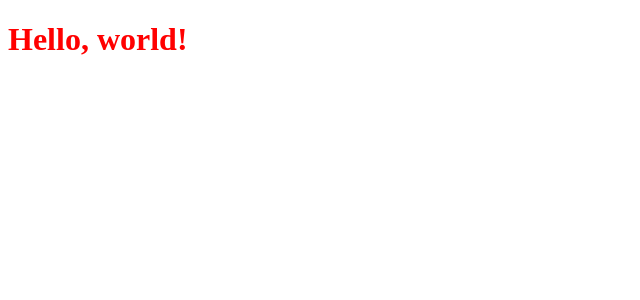
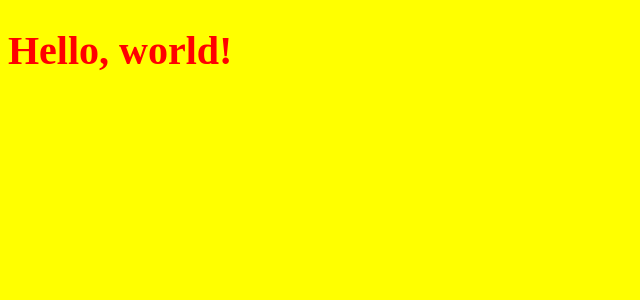
Before and after one commit to missxiaolin/react-project, a React app: page / in a window 1280 px wide. Shown: the top 300 px of the page, without its empty margins (0-640 px from the left). Built offline with nearby package versions, Linux system fonts and the light colour scheme.

Commit message:
* scss处理

```diff
--- a/package.json
+++ b/package.json
@@ -24,6 +24,8 @@
     "css-loader": "^0.28.8",
     "extract-text-webpack-plugin": "^3.0.2",
     "html-webpack-plugin": "^2.30.1",
+    "node-sass": "^4.7.2",
+    "sass-loader": "^6.0.6",
     "style-loader": "^0.19.1",
     "webpack": "^3.10.0"
   },
--- a/src/app.jsx
+++ b/src/app.jsx
@@ -2,6 +2,7 @@ import React from 'react'
 import ReactDOM from 'react-dom'
 
 import './index.css'
+import './index.scss'
 
 ReactDOM.render(
   <h1>Hello, world!</h1>,
--- a/src/index.css
+++ b/src/index.css
@@ -1,3 +1,3 @@
-#app{
-    color: red;
+body{
+    background: yellow;
 }
--- /dev/null
+++ b/src/index.scss
@@ -0,0 +1,6 @@
+body{
+    font-size: 20px;
+    #app{
+        color: red;
+    }
+}
--- a/webpack.config.js
+++ b/webpack.config.js
@@ -27,6 +27,13 @@ module.exports = {
                     fallback: "style-loader",
                     use: "css-loader"
                 })
+            },
+            {
+                test: /\.scss$/,
+                use: ExtractTextPlugin.extract({
+                    fallback: 'style-loader',
+                    use: ['css-loader', 'sass-loader']
+                })
             }
         ]
     },
```
Also changed, not shown: 2 other files (tests, documents, lock files or other folders).
